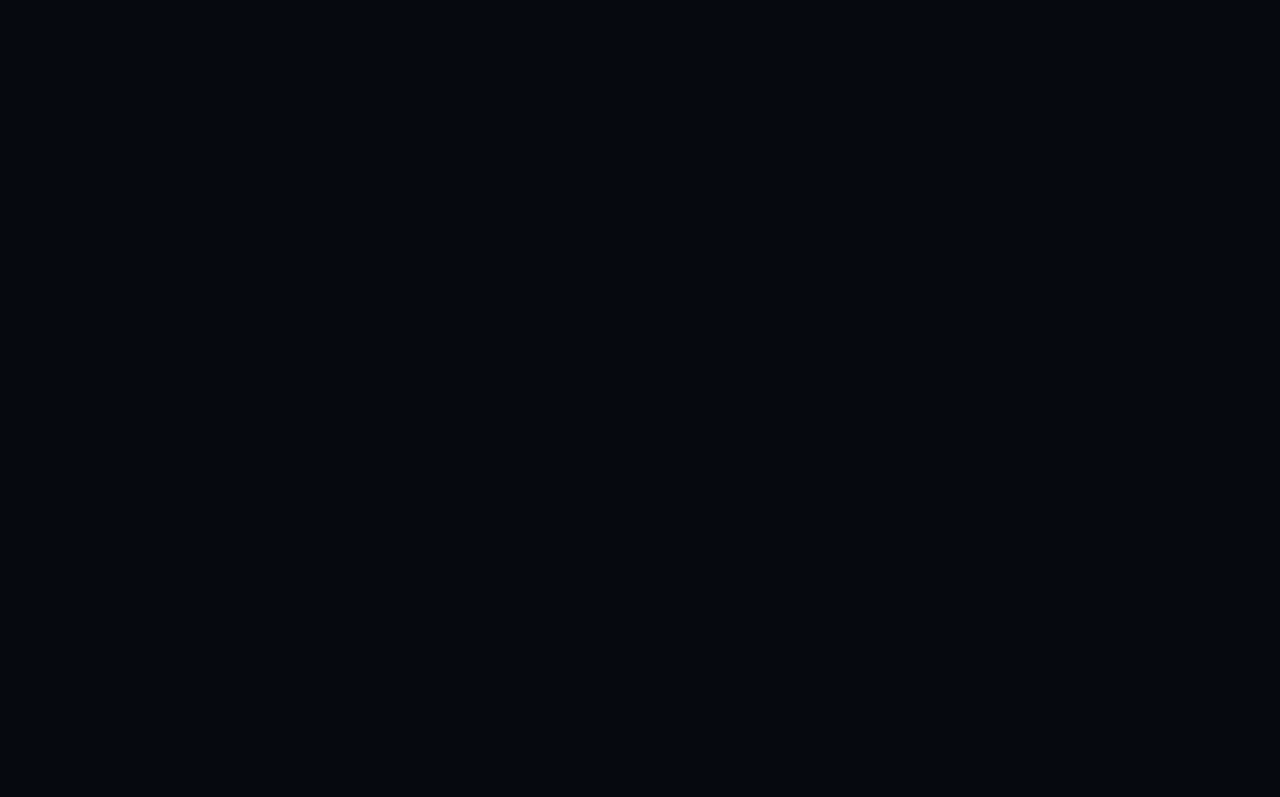
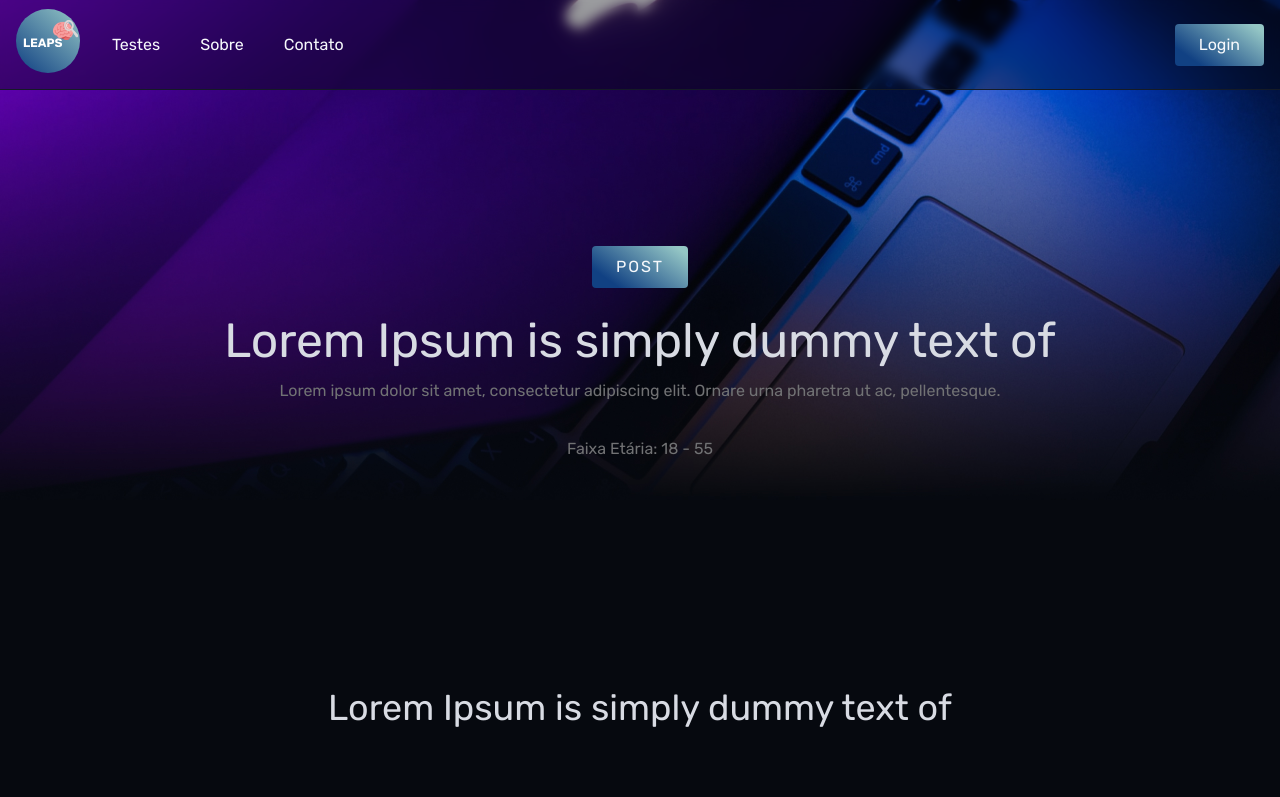
Before and after one commit to Breno1210/LEAPS, a React (Create React App) app: page /description in a window 1280 px wide. Before the commit this address had no page. Shown: the top 797 px of the page. Built offline with nearby package versions, Linux system fonts and the light colour scheme; no server answers.

Commit message:
Adding Description Page.

```diff
--- a/src/App.js
+++ b/src/App.js
@@ -5,9 +5,10 @@ import { BrowserRouter, Routes, Route } from "react-router-dom";
 import LandingPage from "./Pages/LandingPage";
 import Login from "./Pages/LoginPage";
 import Register from "./Pages/RegisterPage";
+import Description from "./Pages/DescriptionPage";
 import AllTests from "./Pages/AllTests";
 /*
-import Description from "./Pages/DescriptionPage";
+
 import NotFound from "./Pages/NotFoundPage";
 import Contact from "./Pages/ContactPage";
 import AboutPage from "./Pages/AboutPage";
@@ -38,11 +39,10 @@ export default function App() {
           <Route path="/register" element={<Register />} />
           <Route path="/login" element={<Login />} />
           <Route path="/tests" element={<AllTests />}></Route>
+          <Route path="/description" element={<Description />}></Route>
           {/*
-
           <Route path="/contact" element={<Contact />}></Route>
           <Route path="/notfound" element={<NotFound />}></Route>
-          <Route path="/description/:id" element={<Description />}></Route>
           <Route path="/tests" element={<AllTests />}></Route>
           <Route path="/about" element={<AboutPage />}></Route>
           <Route path="/thanks" element={<Thanks />}></Route> */}
--- /dev/null
+++ b/src/Pages/DescriptionPage.jsx
@@ -0,0 +1,162 @@
+//IMPORT REACT
+import React, { useState, useEffect } from "react";
+import { useParams, Link } from "react-router-dom";
+import { toast } from "react-toastify";
+
+//IMPORT AOS
+import AOS from "aos";
+import "aos/dist/aos.css";
+
+//IMPORT AXIOS
+import axios from "axios";
+
+//Components
+import Footer from "../Components/footer";
+import Header from "../Components/header";
+
+//Images jpg
+import bgDescription from "../images/bg-description.jpg";
+
+const Description = () => {
+  const [user, setUser] = useState("");
+  const [test, setTest] = useState("");
+  const { id } = useParams();
+  const now = new Date();
+  const end_date =
+    Date.parse(
+      new Date(now.getFullYear(), now.getMonth(), now.getDate() + 30)
+    ) / 1000;
+
+  const getTest = async () => {
+    const url = `http://localhost:5000/test/list`;
+
+    let tests = await axios.get(url);
+
+    tests.data.data.forEach(function (teste) {
+      if (teste.id === id) {
+        setTest(teste);
+      }
+    });
+  };
+
+  const getUser = async () => {
+    const token = sessionStorage.getItem("token");
+
+    const url = `http://localhost:5000/user/retrieve/${token}`;
+
+    let user = await axios.get(url, {
+      headers: {
+        Authorization: `Basic ${token}`,
+      },
+    });
+
+    setUser(user.data.data);
+  };
+
+  const createLoan = async () => {
+    const url = `http://localhost:5000/loan/create`;
+
+    const data = {
+      end_date: end_date,
+      test: test.id,
+      user: user.id,
+    };
+    console.log(data);
+
+    const token = sessionStorage.getItem("token");
+
+    await axios.post(url, data, {
+      headers: {
+        Authorization: `Basic ${token}`,
+      },
+    });
+    toast.success("Empréstimo criado com sucesso!", {
+      position: "top-right",
+      autoClose: 2000,
+      hideProgressBar: false,
+      closeOnClick: true,
+      pauseOnHover: true,
+      draggable: true,
+      progress: undefined,
+      theme: "dark",
+    });
+  };
+
+  useEffect(() => {
+    getTest();
+    getUser();
+    AOS.init({
+      easing: "easy-out-quart",
+      duration: 1000,
+      once: true,
+    });
+  }, []);
+
+  return (
+    <>
+      <Header />
+      <section className="hidden">
+        <div className="">
+          <img src={bgDescription} className="bg-description " alt="" />
+        </div>
+        <div className="container relative mt--110">
+          <div className="row mt-3">
+            <div
+              className="flex-center"
+              data-aos="fade-down"
+              data-aos-delay="200"
+            >
+              <Link href="#" className="btn color-primary uppercase mb-3">
+                Post
+              </Link>
+            </div>
+
+            <div data-aos="fade-down" data-aos-delay="400">
+              <h3 className="text-center">Lorem Ipsum is simply dummy text of </h3>
+              <p className="mt-1 text-center">Lorem ipsum dolor sit amet, consectetur adipiscing elit. Ornare urna pharetra ut ac, pellentesque. </p>
+            </div>
+
+            <div
+              className="flex-center mt-4"
+              data-aos="fade-down"
+              data-aos-delay="400"
+            >
+              <p>
+                Faixa Etária: 18 - 55
+              </p>
+            </div>
+
+            <div
+              className="row description mt-12"
+              data-aos="fade-down"
+              data-aos-delay="600"
+            >
+              <h4 className="text-center mb-4">Lorem Ipsum is simply dummy text of </h4>
+
+              <div className="grid-3"></div>
+              <p className="grid-6">  adipiscing elit. Ornare urna pharetra ut ac, pellentesque. Ultricies habitasse pretium purus viverra. Sit eget volutpat semper vitae metus, fringilla ullamcorper sapien nibh.
+
+<br /> <br /> Lorem ipsum dolor sit amet, consectetur adipiscing elit. Ornare urna pharetra ut ac, p ellentesque. Ultricies habitasse pretium purus viverra. Sit eget volutpat semper vitae metus, fringilla ullamcorper sapien nibh. Lorem ipsum dolor sit amet, consectetur adipiscing elit. Ornare urna pharetra ut ac, pellentesque. Ultricies habitasse pretium purus viverra.
+<br /> <br /> Lorem ipsum dolor sit amet, consectetur adipiscing elit. Ornare urna pharetra ut ac, pellentesque. Ultricies habitasse pretium purus viverra.
+<br /> <br /> Lorem ipsum dolor sit amet, consectetur adipiscing elit. Ornare urna pharetra ut ac, pellentesque. Ultricies habitasse pretium purus viverra.
+<br /> <br /> Lorem ipsum dolor sit amet, consectetur adipiscing elit. Ornare urna pharetra ut ac, pellentesque. Ultricies habitasse pretium purus viverra.  </p>
+              <div className="grid-3"></div>
+            </div>
+            <div className="row flex-center">
+              <Link
+                href="#"
+                className="btn color-primary uppercase mt-5 flex-center"
+                onClick={createLoan}
+              >
+                Realizar Empréstimo
+              </Link>
+            </div>
+          </div>
+        </div>
+        <Footer />
+      </section>
+    </>
+  );
+};
+
+export default Description;
```
